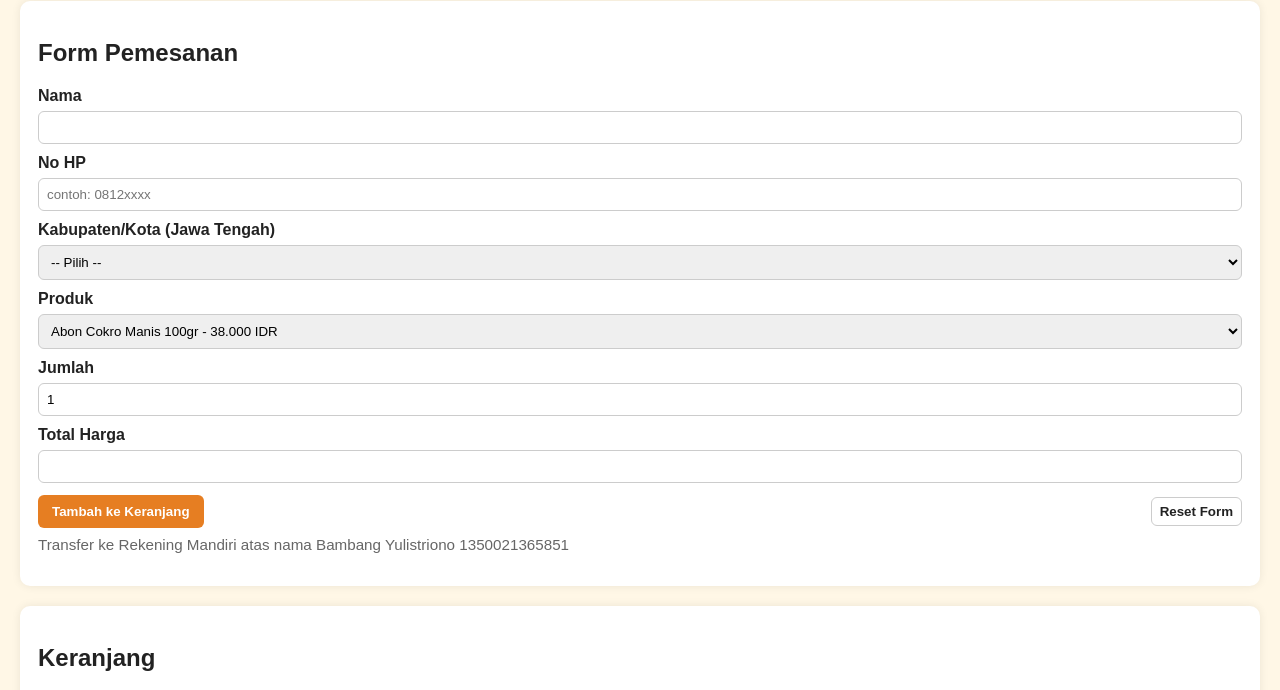
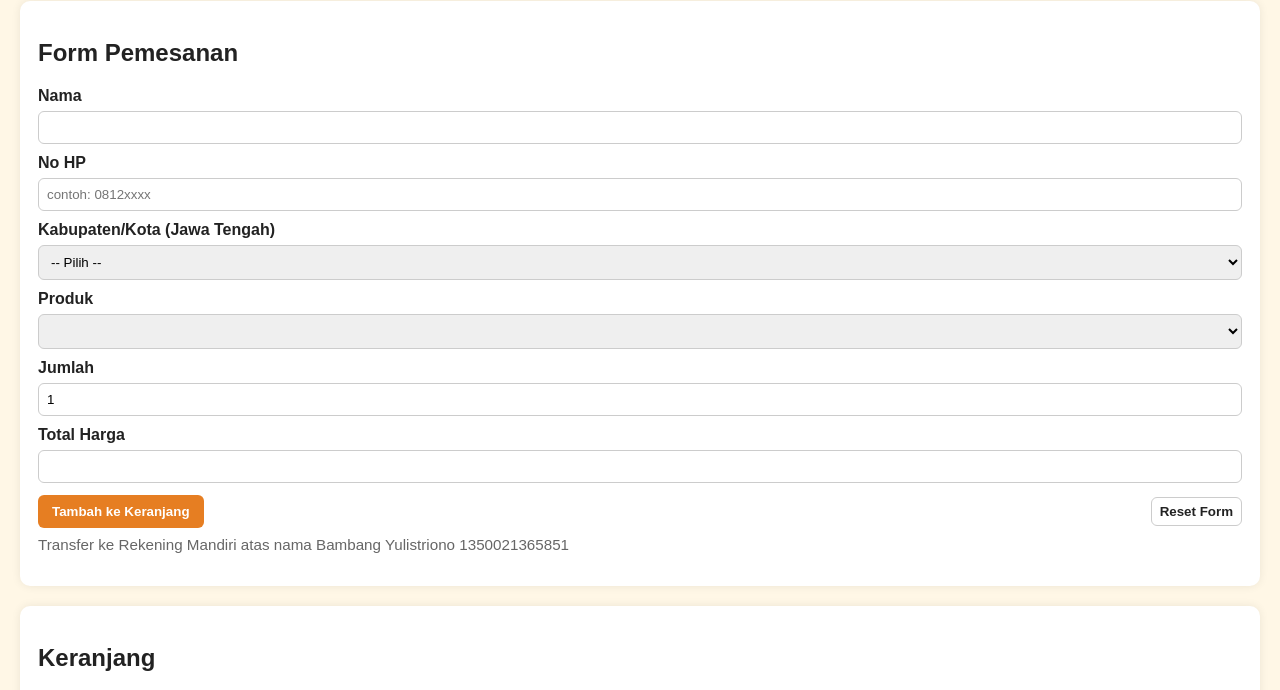
Before and after one commit to yasashop33/order, a plain HTML site: page index.html in a window 1280 px wide. Shown: the part 99-789 px from the top of the page. Drawn offline with Linux system fonts and the light colour scheme.

Commit message:
index.html

```diff
--- a/index.html
+++ b/index.html
@@ -204,38 +204,7 @@
   </div>
 
 <script>
-/* ===================== DATA PRODUK ===================== */
-const produkList = {
-  "Abon Cokro Manis 100gr": 38000,
-  "Abon Cokro Pedas 100gr": 40000,
-  "Abon Cokro Manis 250gr": 83000,
-  "Abon Cokro Pedas 250gr": 88000,
-  "Bolu Gulung Sajiyem Varian Original": 29000,
-  "Bolu Gulung Sajiyem Varian Coklatl": 29000,
-  "Bolu Gulung Sajiyem Varian Pandan": 29000,
-  "Srundeng Manis 100gr": 25000,
-  "Srundeng Pedas 100gr": 25000,
-  "Karak Bratan Cokro": 24000,
-  "Usus Tepung Cokro": 35000,
-  "Paru Remuk 250gr": 40000,
-  "Keripik Ceker": 40000,
-  "Belut Tepung": 33000,
-  "Peyek Cokro": 25000,
-  "Bagelan Cokro": 28000,
-  "Bluder Cokro (isi 8)": 108000,
-  "Sale Goreng Cokro": 28000,
-  "Semprong Cokro": 25000,
-  "Ledre": 25000,
-  "Slondok Cokro": 22000,
-  "Rengginang Cokro": 25000,
-  "Intip Asli": 16000,
-  "Rambak Kulit": 25000,
-  "Teh Campur isi 6": 30000,
-  "Teh Campur isi 10": 42000,
-  "Wedang Bajigur": 15000,
-  "Wedang Sekoteng": 15000,
-  "Wedang Bandrek": 15000
-};
+
 
 /* ===================== INISIALISASI UI ===================== */
 const produkSelect = document.getElementById("produk");
```
